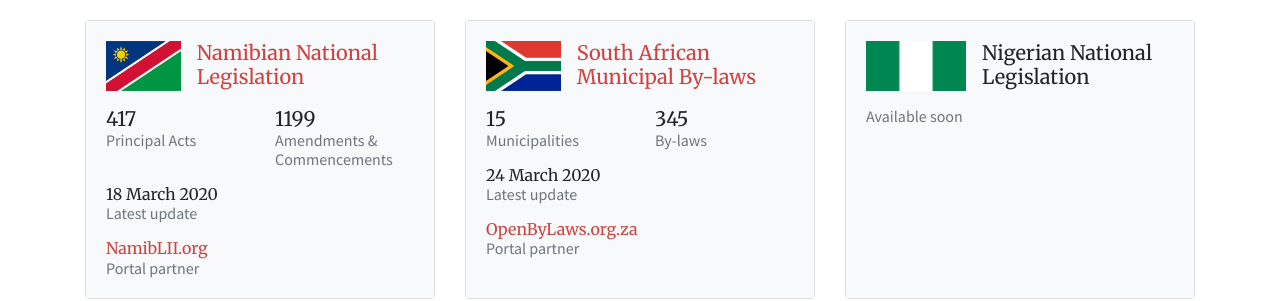
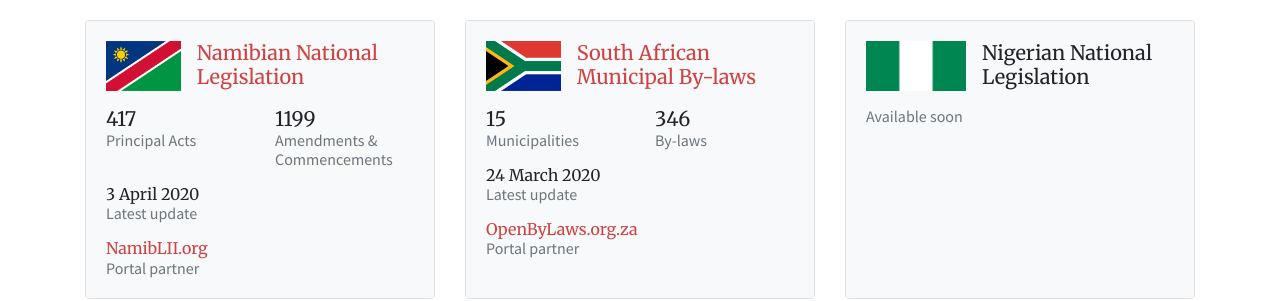
Before and after one commit to laws-africa/laws-africa.github.io, a Jekyll site: the page built from index.html, in a window 1280 px wide and 900 px high, scrolled down 472 px. Shown: the part 154-455 px from the top of the window. Built offline with Jekyll 4.4.1, drawn with Linux system fonts in a browser that asks for light colours; nearby versions of some CDN libraries.

Commit message:
Updated stats via TravisCI

```diff
--- a/_data/commons.json
+++ b/_data/commons.json
@@ -1,12 +1,12 @@
 {
   "na": {
-    "as_at_date": "2020-03-18",
+    "as_at_date": "2020-04-03",
     "n_principal": 417,
     "n_stubs": 1199
   },
   "za": {
     "as_at_date": "2020-03-24",
-    "n_bylaws": 345,
+    "n_bylaws": 346,
     "n_municipalities": 15
   }
 }
```
